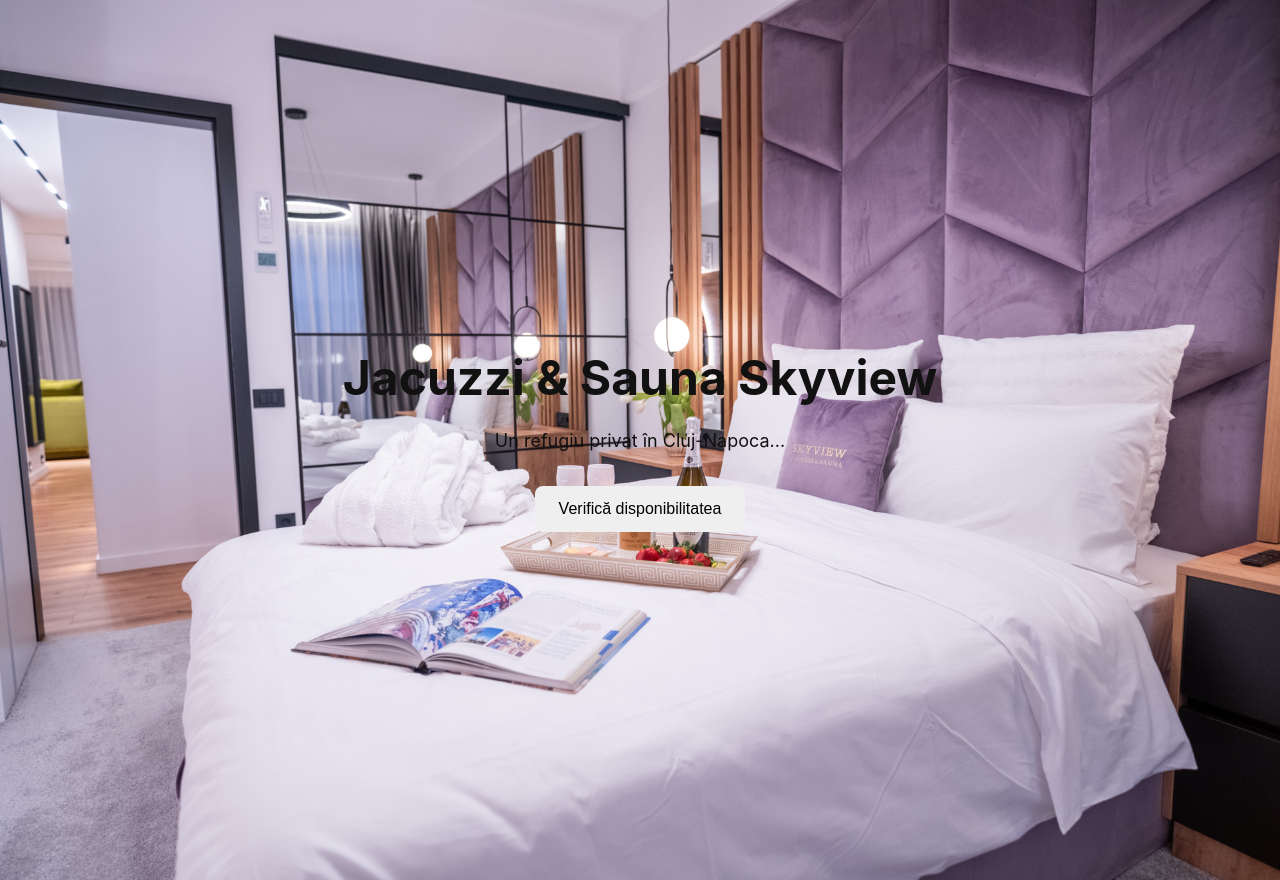
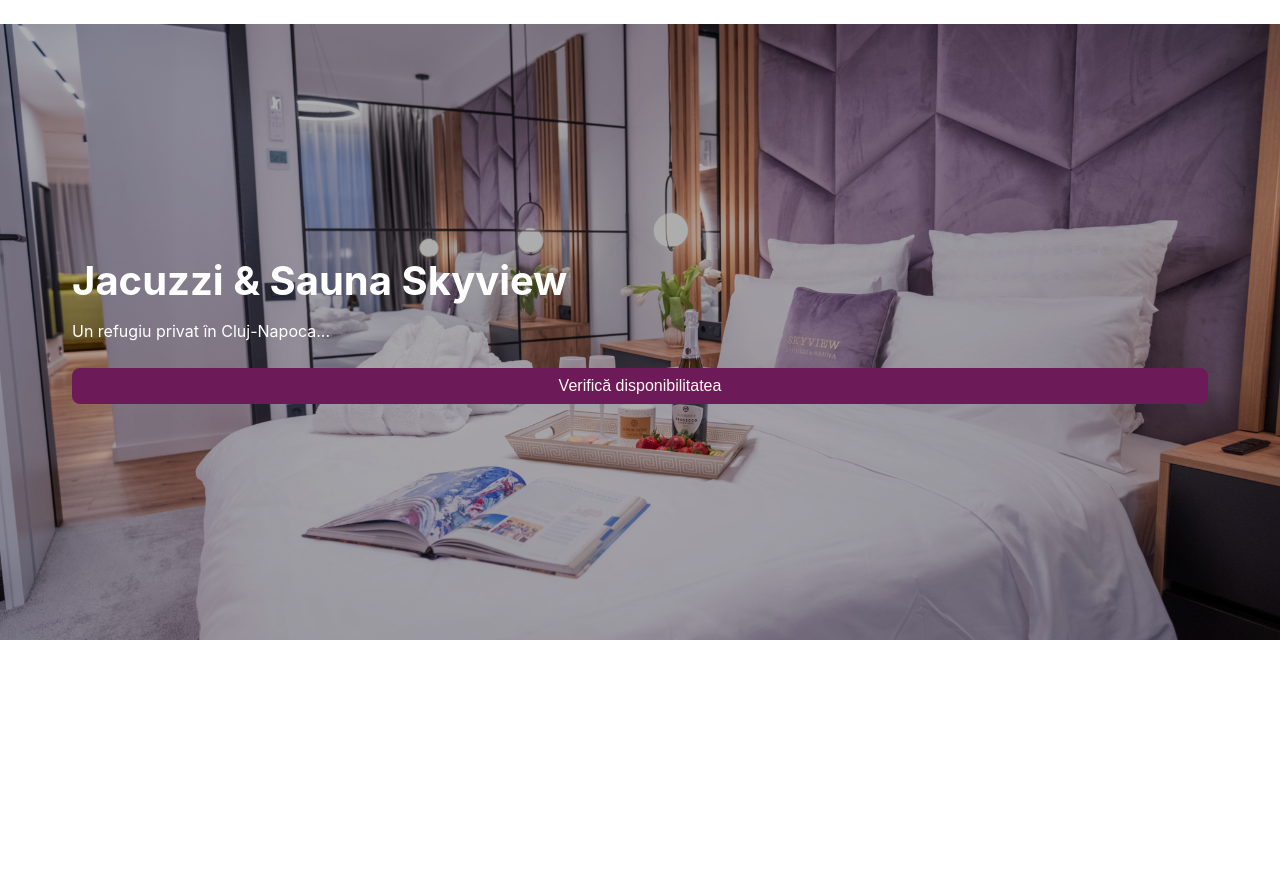
Before and after one commit to alexandraancau/jacuzzi-and-sauna-skyview, a React (Vite) app: page / in a window 1280 px wide. After the commit the page ends 800 px from the top, so only its background shows below. Built offline with nearby package versions, Linux system fonts and the light colour scheme.

Commit message:
SCRUM-28 feat: refactor Hero to use design system

```diff
--- a/src/features/hero/Hero.styles.ts
+++ b/src/features/hero/Hero.styles.ts
@@ -0,0 +1,50 @@
+import styled from '@emotion/styled';
+
+export interface StyledHeroSectionProps {
+  $backgroundImage: string;
+}
+
+export const StyledHeroSection = styled.section<StyledHeroSectionProps>`
+  width: 100%;
+  background-image: url(${(p) => p.$backgroundImage});
+  background-size: cover;
+  background-position: center;
+  position: relative;
+  overflow: hidden;
+`;
+
+export const Overlay = styled.div`
+  background: rgba(0, 0, 0, 0.32);
+  position: absolute;
+  inset: 0;
+`;
+
+export const HeroContent = styled.div`
+  position: relative;
+  z-index: 1;
+  display: flex;
+  flex-direction: column;
+  justify-content: center;
+  min-height: 520px;
+  color: ${({ theme }) => theme.colors.white};
+  padding-top: ${({ theme }) => theme.spacing.xl}px;
+  padding-bottom: ${({ theme }) => theme.spacing.xl}px;
+
+  @media (min-width: ${({ theme }) => theme.breakpoints.tablet}) {
+    padding-top: ${({ theme }) => theme.spacing.xxl}px;
+    padding-bottom: ${({ theme }) => theme.spacing.xxl}px;
+  }
+`;
+
+export const HeroHeading = styled.h1`
+  margin: 0 0 ${({ theme }) => theme.spacing.md}px;
+  font-size: ${({ theme }) => theme.typography.fontSizes.xxl}px;
+  line-height: 1.05;
+`;
+
+export const HeroText = styled.p`
+  margin: 0 0 ${({ theme }) => theme.spacing.lg}px;
+  max-width: 720px;
+  font-size: ${({ theme }) => theme.typography.fontSizes.md}px;
+  line-height: ${({ theme }) => theme.typography.lineHeights.relaxed};
+`;
--- a/src/features/hero/Hero.tsx
+++ b/src/features/hero/Hero.tsx
@@ -1,25 +1,29 @@
 import heroImage from '../../assets/hero.jpg';
+import Button from '../../components/ui/Button/Button';
+import Container from '../../components/ui/Container';
+import Section from '../../components/ui/Section';
+import {
+  StyledHeroSection,
+  Overlay,
+  HeroContent,
+  HeroHeading,
+  HeroText,
+} from './Hero.styles';
 
 function Hero() {
   return (
-    <section
-      className="hero"
-      style={{
-        backgroundImage: `url(${heroImage})`,
-      }}
-    >
-      <div className="overlay">
-        <div className="hero-content">
-          <h1>Jacuzzi & Sauna Skyview</h1>
-
-          <p>
-            Un refugiu privat în Cluj-Napoca...
-          </p>
-
-          <button>Verifică disponibilitatea</button>
-        </div>
-      </div>
-    </section>
+    <Section background="transparent" spacing="large">
+      <StyledHeroSection $backgroundImage={heroImage}>
+        <Overlay />
+        <Container>
+          <HeroContent>
+            <HeroHeading>Jacuzzi & Sauna Skyview</HeroHeading>
+            <HeroText>Un refugiu privat în Cluj-Napoca...</HeroText>
+            <Button>Verifică disponibilitatea</Button>
+          </HeroContent>
+        </Container>
+      </StyledHeroSection>
+    </Section>
   );
 }
 
```
